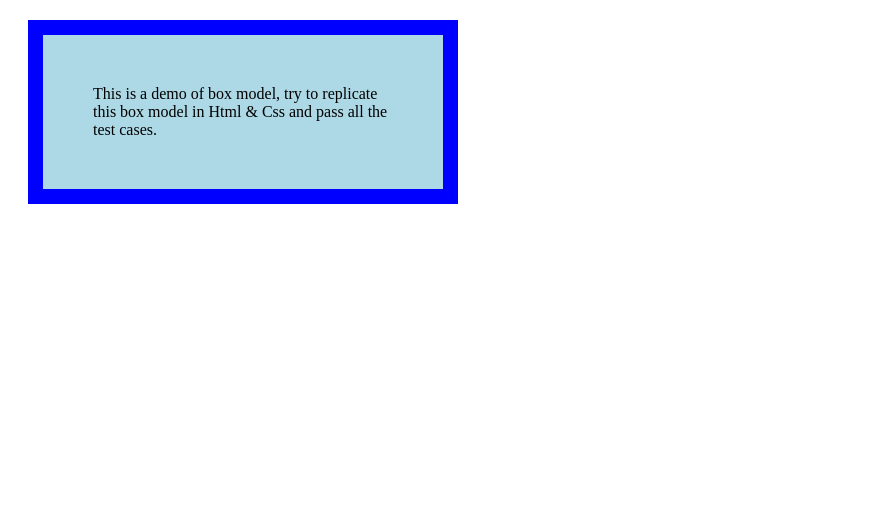
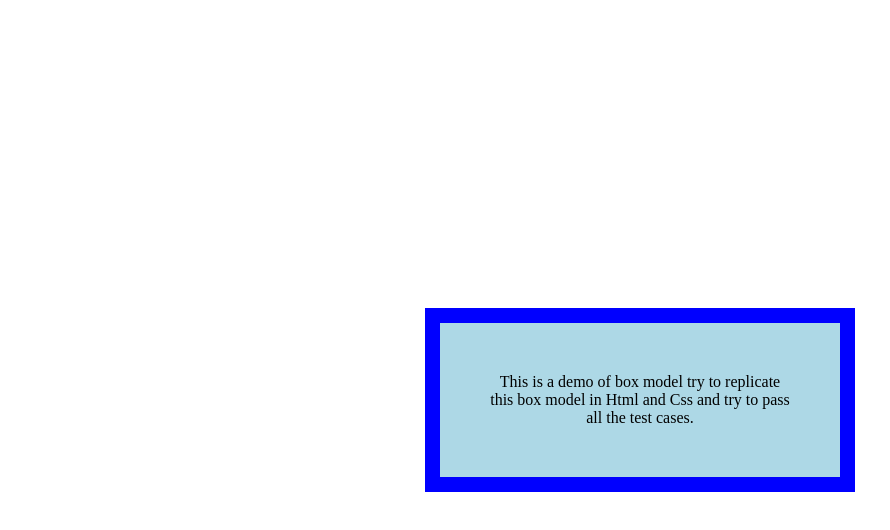
Before and after one commit to acciojob/css-box-model-Ravisharma-1999, a website: page main.html in a window 1280 px wide. Shown: the whole page, without its empty margins (0-890 px from the left). Drawn offline with Linux system fonts and the light colour scheme.

Commit message:
created a submission

```diff
--- a/main.html
+++ b/main.html
@@ -4,19 +4,11 @@
     <meta charset="UTF-8">
     <meta name="viewport" content="width=device-width, initial-scale=1.0">
     <title>Box Model Demo</title>
-    <style>
-        .box-model {
-            width: 300px;
-            background-color: lightblue;
-            border: 15px solid blue;
-            padding: 50px;
-            margin: 20px;
-        }
-    </style>
+    <link rel="stylesheet" href="styles.css">
 </head>
 <body>
-    <div class="box-model">
-        This is a demo of box model, try to replicate this box model in Html & Css and pass all the test cases.
+    <div class="box">
+        <p>This is a demo of box model try to replicate this box model in Html and Css and try to pass all the test cases.</p>
     </div>
 </body>
 </html>
```
Also changed, not shown: styles.css (line endings or trailing spaces).
